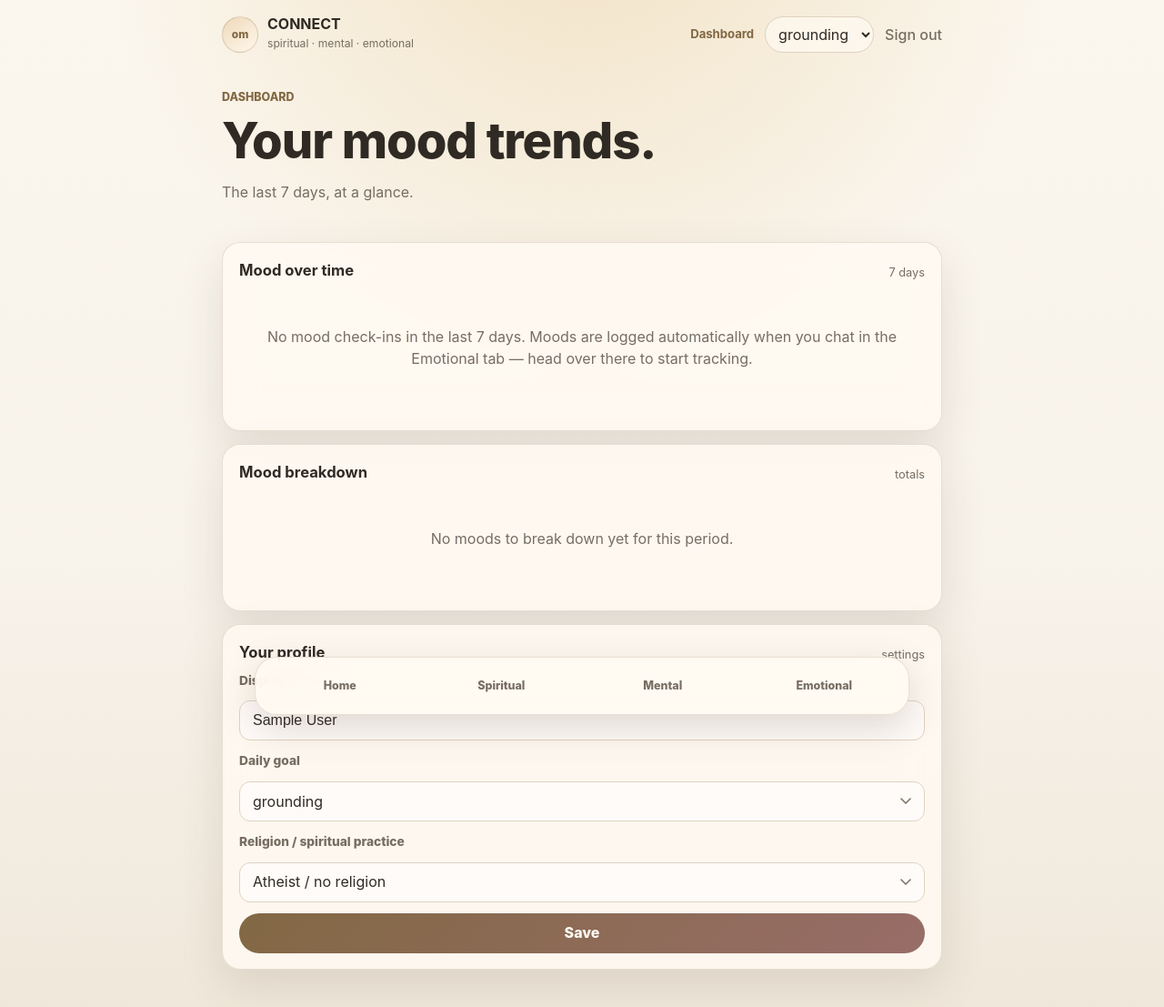
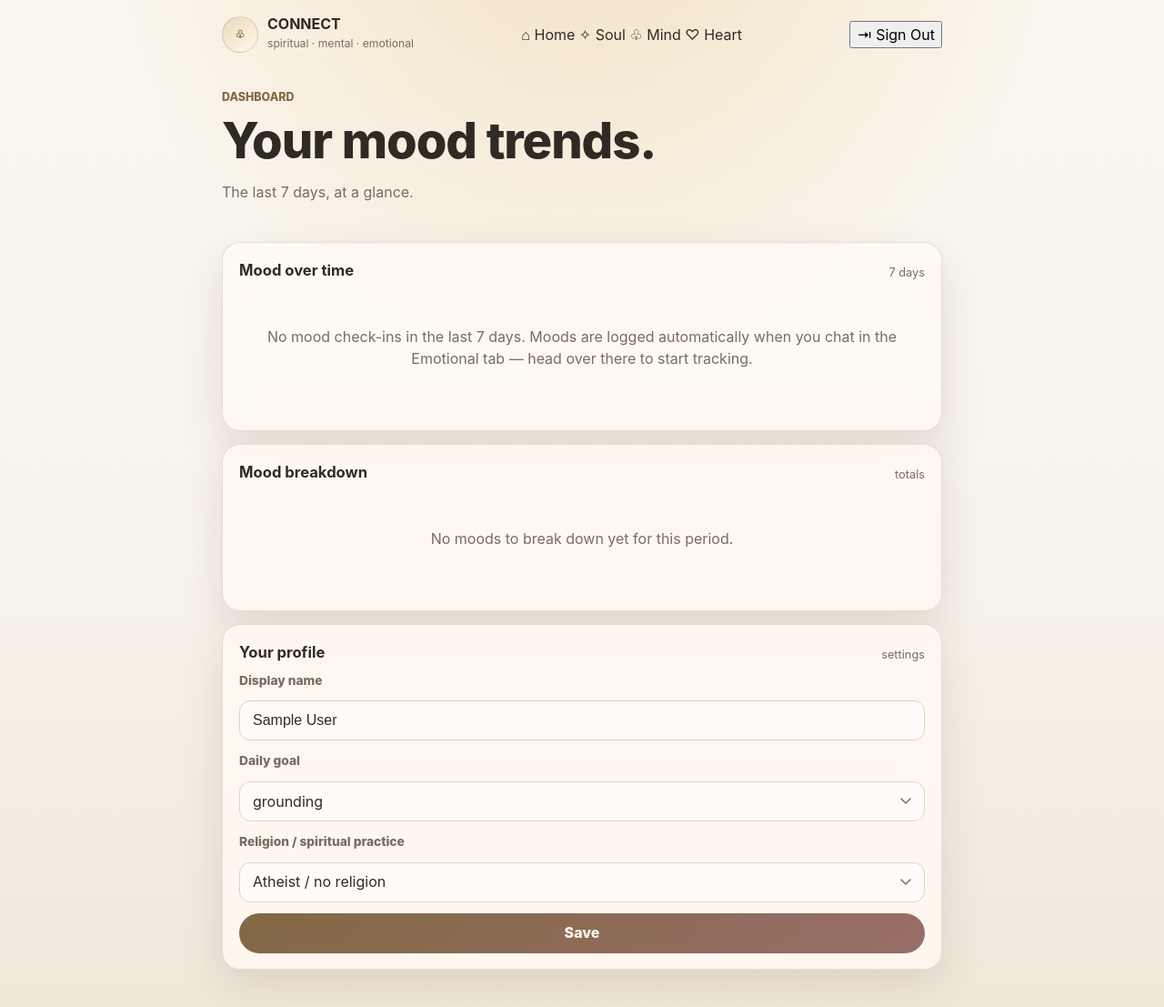
Before and after one commit to Likhitareddy17/Connect, a Flask app: page /dashboard in a window 1280 px wide. Shown: the top 1107 px of the page at 91% size. Run offline with Flask 3, Linux system fonts and the light colour scheme; the visitor is signed in with stand-in values (Sample User, id 1); data that the repository does not hold is empty; some libraries are stand-ins or nearby versions.

Commit message:
Unify CONNECT navigation into fixed top header

```diff
--- a/templates/base.html
+++ b/templates/base.html
@@ -8,50 +8,37 @@
   <meta name="csrf-token" content="{{ csrf_token() }}">
   <title>{% block title %}CONNECT{% endblock %}</title>
   <link rel="stylesheet" href="{{ url_for('static', filename='styles.css') }}">
+  {% if request.endpoint == "home" %}<link rel="stylesheet" href="{{ url_for('static', filename='home.css') }}">{% endif %}
 </head>
-<body>
+<body class="{% if request.endpoint == 'home' %}home-page{% endif %}">
   <a class="skip-link" href="#main">Skip to content</a>
   <div class="app-shell">
     <header class="topbar">
       <a class="brand" href="{{ url_for('home') }}" aria-label="CONNECT home">
-        <span class="brand-mark">om</span>
-        <span>
+        <span class="brand-mark" aria-hidden="true">♧</span>
+        <span class="brand-copy">
           <strong>CONNECT</strong>
           <small>spiritual · mental · emotional</small>
         </span>
       </a>
       {% if current_user.is_authenticated %}
-      <div class="topbar-right">
-        <a href="{{ url_for('dashboard') }}" class="topbar-link">Dashboard</a>
-        <form method="post" action="{{ url_for('settings') }}" class="goal-form">
-          <input type="hidden" name="csrf_token" value="{{ csrf_token() }}">
-          <select name="daily_goal" onchange="this.form.submit()" aria-label="Daily goal" title="Your daily focus">
-            {% for goal in ['grounding','clarity','energy','gratitude'] %}
-              <option value="{{ goal }}" {% if current_user.daily_goal == goal %}selected{% endif %}>{{ goal }}</option>
-            {% endfor %}
-          </select>
-        </form>
-        <form method="post" action="{{ url_for('logout') }}" class="logout-form">
-          <input type="hidden" name="csrf_token" value="{{ csrf_token() }}">
-          <button type="submit" class="topbar-link muted linklike">Sign out</button>
-        </form>
-      </div>
+      <nav class="topbar-nav" aria-label="Primary navigation">
+        <a href="{{ url_for('home') }}" class="{% if request.endpoint == 'home' %}active{% endif %}"><span aria-hidden="true">⌂</span> Home</a>
+        <a href="{{ url_for('spiritual') }}" class="{% if request.endpoint == 'spiritual' %}active{% endif %}"><span aria-hidden="true">✧</span> Soul</a>
+        <a href="{{ url_for('mental') }}" class="{% if request.endpoint == 'mental' %}active{% endif %}"><span aria-hidden="true">♧</span> Mind</a>
+        <a href="{{ url_for('emotional') }}" class="{% if request.endpoint == 'emotional' %}active{% endif %}"><span aria-hidden="true">♡</span> Heart</a>
+      </nav>
+      <form method="post" action="{{ url_for('logout') }}" class="logout-form header-logout">
+        <input type="hidden" name="csrf_token" value="{{ csrf_token() }}">
+        <button type="submit" class="signout-button"><span aria-hidden="true">⇥</span> Sign Out</button>
+      </form>
       {% endif %}
-    </header>
-
-    <main id="main">
+    </header>    <main id="main">
       {% block content %}{% endblock %}
     </main>
   </div>
 
-  {% if current_user.is_authenticated %}
-  <nav class="bottom-nav" aria-label="Primary">
-    <a href="{{ url_for('home') }}" class="{% if request.endpoint == 'home' %}active{% endif %}">Home</a>
-    <a href="{{ url_for('spiritual') }}" class="{% if request.endpoint == 'spiritual' %}active{% endif %}"><span class="nav-full">Spiritual</span><span class="nav-short">Spirit</span></a>
-    <a href="{{ url_for('mental') }}" class="{% if request.endpoint == 'mental' %}active{% endif %}">Mental</a>
-    <a href="{{ url_for('emotional') }}" class="{% if request.endpoint == 'emotional' %}active{% endif %}"><span class="nav-full">Emotional</span><span class="nav-short">Emotion</span></a>
-  </nav>
-  {% endif %}
+
 
   <script>
     window.csrfHeaders = function (extra) {
```
